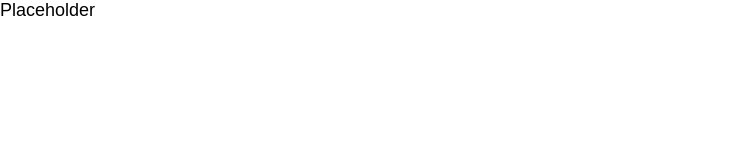
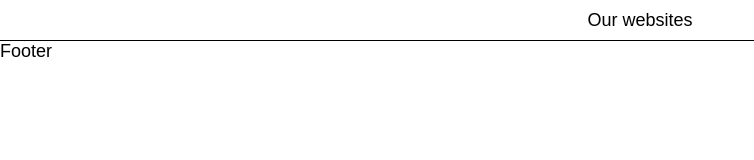
Before and after one commit to ooloo-io/github-flow-tasim-blh, a website: page src/index.html in a window 1280 px wide. Shown: the whole page, without its empty margins (0-754 px from the left). Drawn offline with nearby package versions, Linux system fonts and the light colour scheme.

Commit message:
Add footer markup

```diff
--- a/src/index.html
+++ b/src/index.html
@@ -11,8 +11,12 @@
   <link rel="stylesheet" href="https://cdnjs.cloudflare.com/ajax/libs/normalize/8.0.1/normalize.min.css">
   <link rel="stylesheet" href="styles.css">
 </head>
-
 <body>
-  Placeholder
+  <header class='header'>
+    Our websites
+  </header>
+  <footer class='footer'>
+    Footer
+  </footer>
 </body>
 </html>
--- a/src/styles.css
+++ b/src/styles.css
@@ -2,3 +2,10 @@ body {
   font-family: Arial, Helvetica, sans-serif;
   font-size: 18px;
 }
+.header {
+  height: 40px;
+  display: flex;
+  justify-content: center;
+  align-items: center;
+  border-bottom: solid 1px black
+}
```
